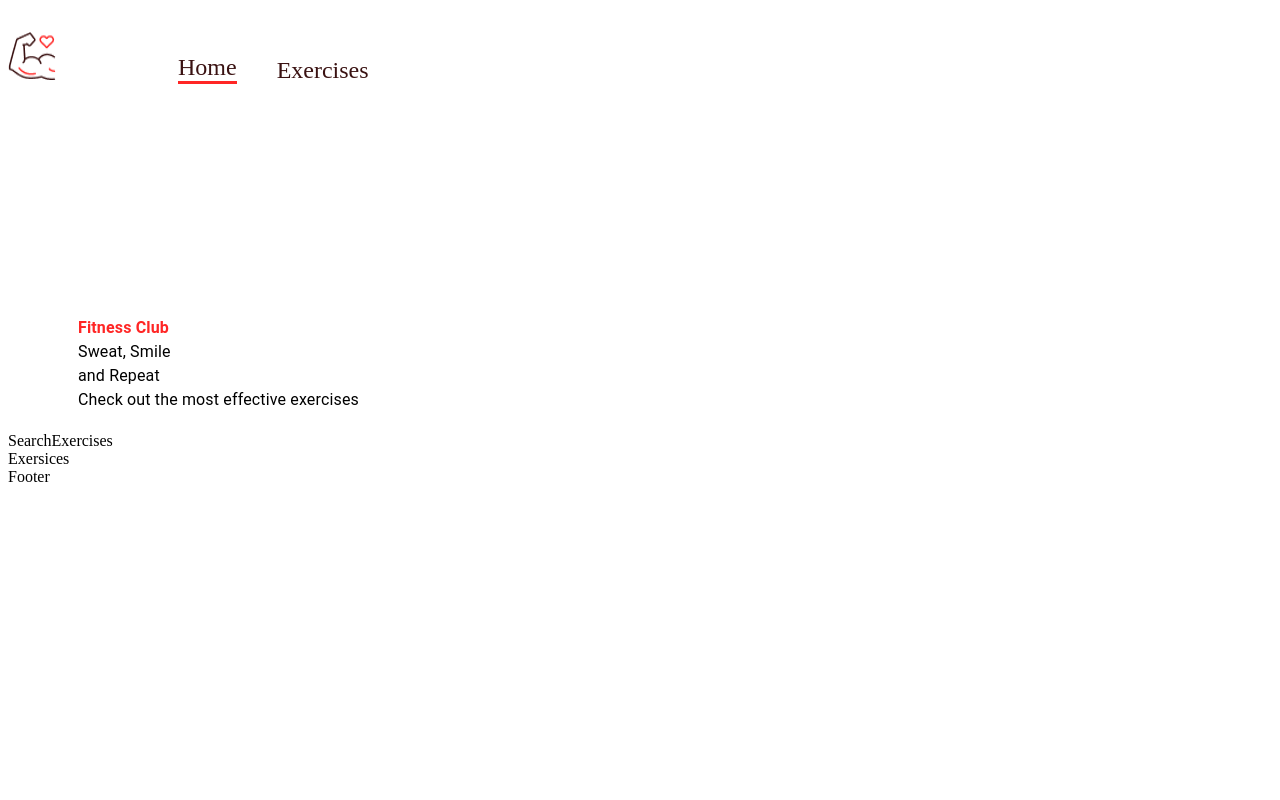
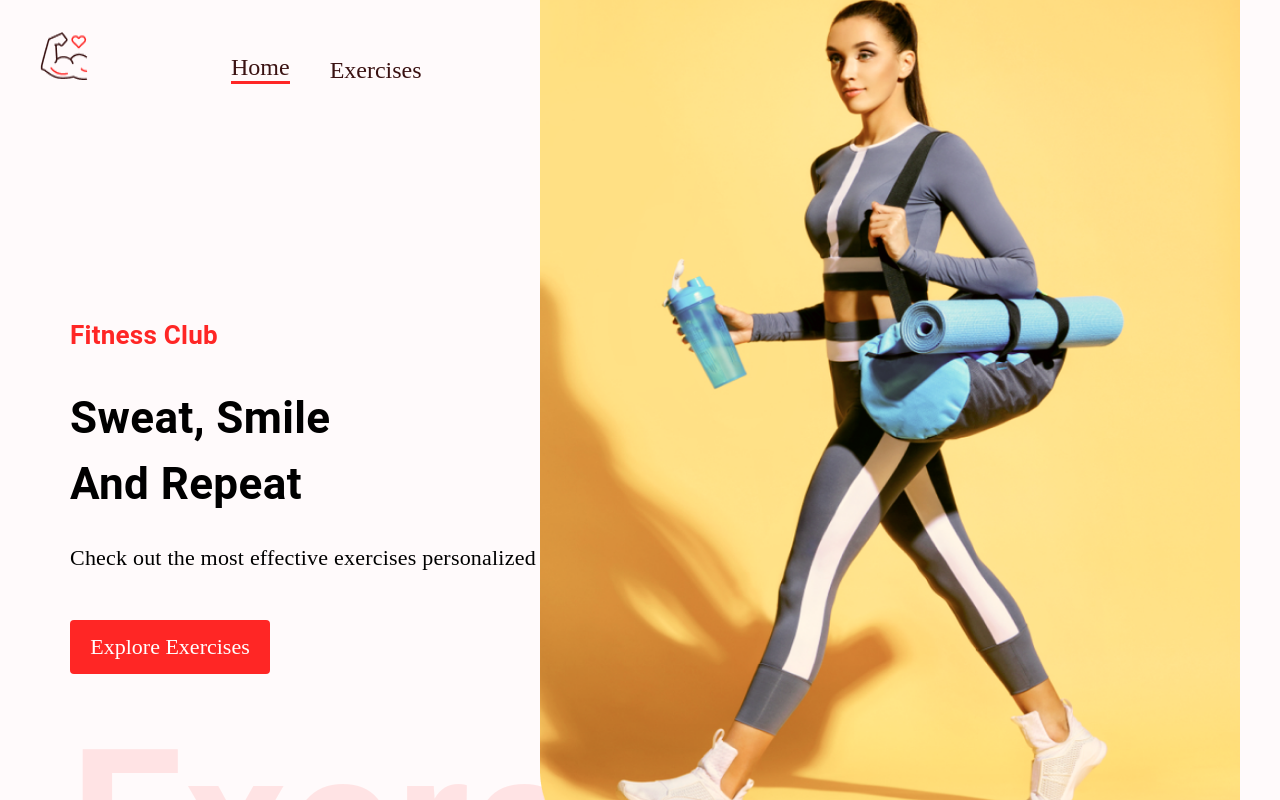
Before and after one commit to Armond-Guze/mondi-fitness, a React (Vite) app: page / in a window 1280 px wide. Shown: the top 800 px of the page. Built offline with nearby package versions, Linux system fonts and the light colour scheme.

Commit message:
complete hero

```diff
--- a/package.json
+++ b/package.json
@@ -10,6 +10,9 @@
     "preview": "vite preview"
   },
   "dependencies": {
+    "@emotion/react": "^11.13.3",
+    "@emotion/styled": "^11.13.0",
+    "@mui/material": "^5.16.7",
     "react": "^18.3.1",
     "react-dom": "^18.3.1",
     "react-router-dom": "^6.26.1"
--- a/src/App.jsx
+++ b/src/App.jsx
@@ -1,6 +1,7 @@
 import React from "react";
 import { Route, Routes, BrowserRouter as Router } from "react-router-dom";
 import { Box } from "@mui/material";
+import "./app.css";
 
 import Navbar from "./Components/Navbar";
 import ExersiceDetail from "./pages/ExersizeDetail";
--- a/src/Components/Hero.jsx
+++ b/src/Components/Hero.jsx
@@ -1,20 +1,26 @@
-import React from "react";
-import { Box, Stack, Typography } from "@mui/material";
+import React from 'react';
+import { Box, Stack, Typography } from '@mui/material';
 
-const Hero = () => {
-  return (
-    <Box sx= {{ mt: { lg: '212px', xs: '70px' }, ml: { sm: '50px' }}} position='relative' p='20px'>
-      <Typography color='#ff2625' fontWeight='600' font-size='26px'>
-        Fitness Club
-        </Typography>
-        <Typography>
-            Sweat, Smile <br /> and Repeat
-        </Typography>
-        <Typography>
-           Check out the most effective exercises
-        </Typography>
-    </Box>
-  );
-};
+import HeroBannerImage from '../assets/images/banner.png';
 
-export default Hero;
+const HeroBanner = () => (
+  <Box sx={{ mt: { lg: '212px', xs: '70px' }, ml: { sm: '50px' } }} position="relative" p="20px">
+    <Typography color="#FF2625" fontWeight="600" fontSize="26px">Fitness Club</Typography>
+    <Typography fontWeight={700} sx={{ fontSize: { lg: '44px', xs: '40px' } }} mb="23px" mt="30px">
+      Sweat, Smile <br />
+      And Repeat
+    </Typography>
+    <Typography fontSize="22px" fontFamily="Alegreya" lineHeight="35px">
+      Check out the most effective exercises personalized to you
+    </Typography>
+    <Stack>
+      <a href="#exercises" style={{ marginTop: '45px', textDecoration: 'none', width: '200px', textAlign: 'center', background: '#FF2625', padding: '14px', fontSize: '22px', textTransform: 'none', color: 'white', borderRadius: '4px' }}>Explore Exercises</a>
+    </Stack>
+    <Typography fontWeight={600} color="#FF2625" sx={{ opacity: '0.1', display: { lg: 'block', xs: 'none' }, fontSize: '200px' }}>
+      Exercise
+    </Typography>
+    <img src={HeroBannerImage} alt="hero-banner" className="hero-banner-img" />
+  </Box>
+);
+
+export default HeroBanner;
--- a/src/Components/Navbar.jsx
+++ b/src/Components/Navbar.jsx
@@ -1,45 +1,25 @@
-import React from "react";
-import { Link } from "react-router-dom";
-import { Stack } from "@mui/material";
+import React from 'react';
+import { Link } from 'react-router-dom';
+import { Stack } from '@mui/material';
 
-import Logo from "../assets/images/Logo.png";
+import Logo from '../assets/images/Logo.png';
 
-const Navbar = () => {
-  return (
+const Navbar = () => (
+  <Stack direction="row" justifyContent="space-around" sx={{ gap: { sm: '123px', xs: '40px' }, mt: { sm: '32px', xs: '20px' }, justifyContent: 'none' }} px="20px">
+    <Link to="/">
+      <img src={Logo} alt="logo" style={{ width: '48px', height: '48px', margin: '0px 20px' }} />
+    </Link>
     <Stack
-    direction='row'
-    justifyContent='space-around'
-    sx={{ gap: { sm: '122px', xs: '40px' }, mt: { sm: '32px', xs: '20px' }, justifyContent: 'none'}}
-
+      direction="row"
+      gap="40px"
+      fontFamily="Alegreya"
+      fontSize="24px"
+      alignItems="flex-end"
     >
-      <Link to="/">
-        <img
-          src={Logo}
-          alt="logo"
-          style={{ width: "48px", height: "48px", margin: "0, 20px" }}
-        />
-      </Link>
-      <Stack direction="row" gap="40px" fontSize="24px" alignItems="flex-end">
-        <Link
-          to="/"
-          style={{
-            textDecoration: "none",
-            color: "#3a1212",
-            borderBottom: "3px solid #FF2625",
-          }}
-        >
-          Home
-        </Link>
-        <a
-          href="#exersizes"
-          style={{ textDecoration: "none", color: "#3a1212" }}
-        >
-          Exercises
-        </a>
-        <Link></Link>
-      </Stack>
+      <Link to="/" style={{ textDecoration: 'none', color: '#3A1212', borderBottom: '3px solid #FF2625' }}>Home</Link>
+      <a href="#exercises" style={{ textDecoration: 'none', color: '#3A1212' }}>Exercises</a>
     </Stack>
-  );
-};
+  </Stack>
+);
 
 export default Navbar;
```
Also changed, not shown: 1 other file (tests, documents, lock files or other folders).
